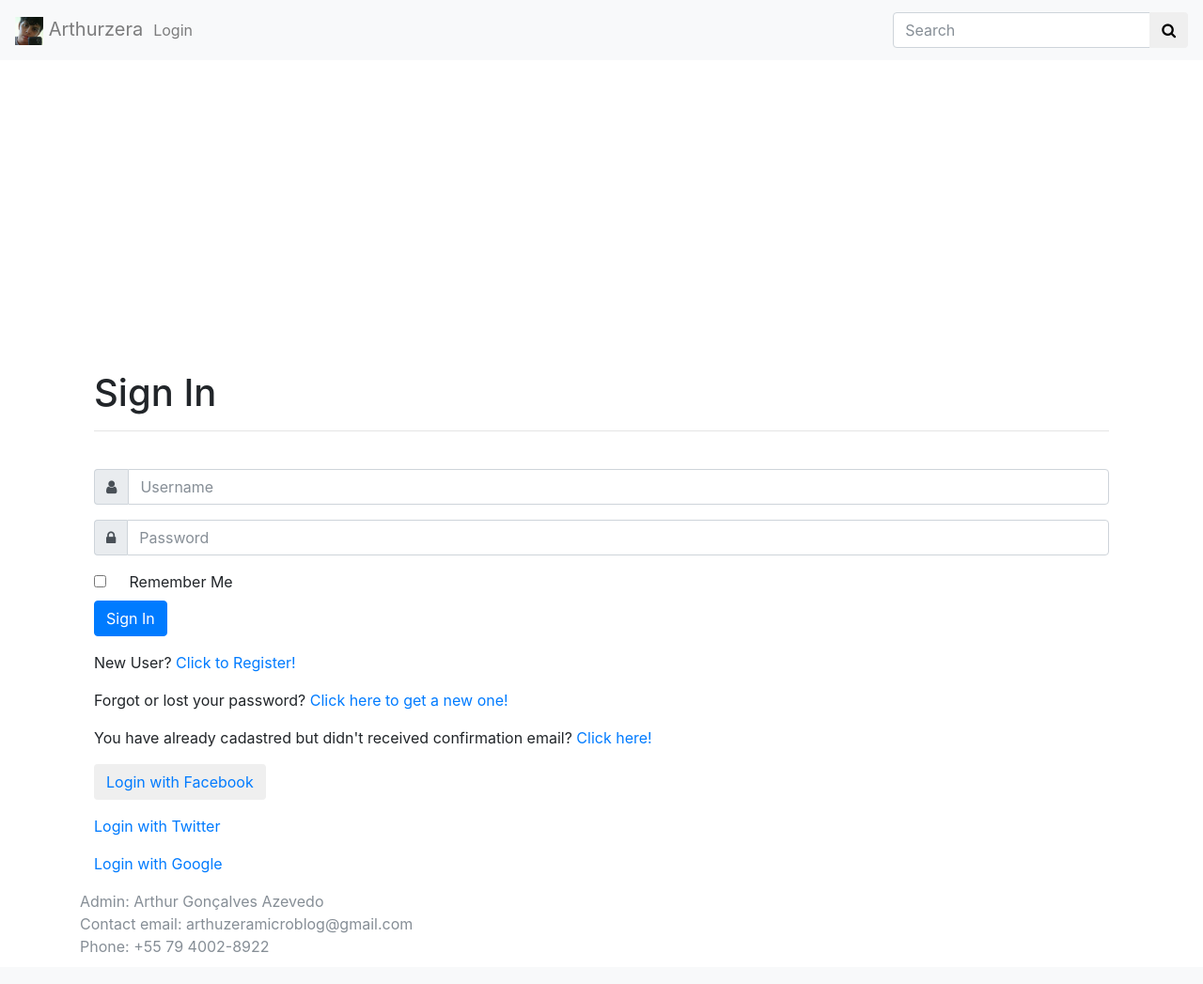
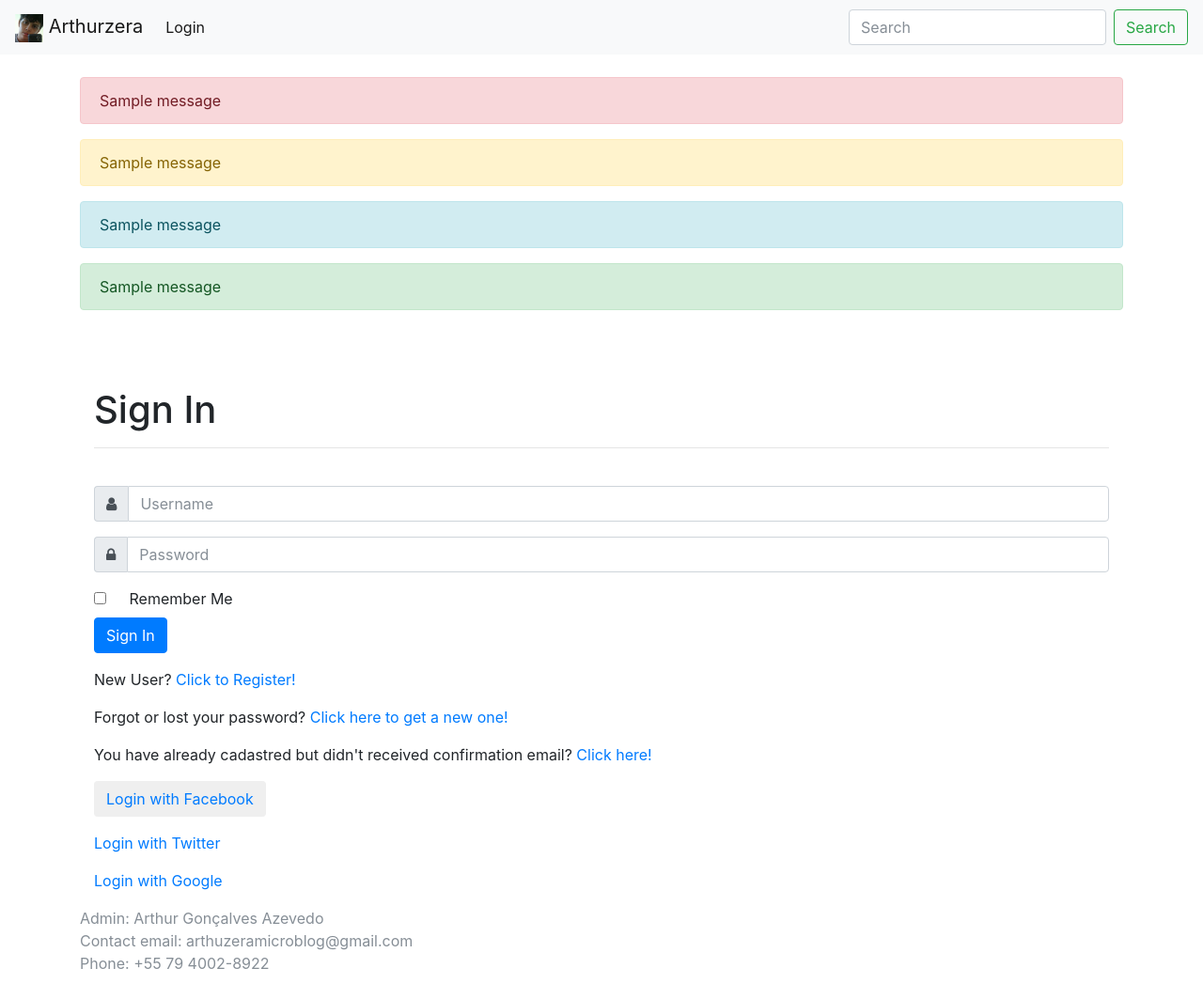
Before and after one commit to artur855/SmallBlog, a Flask app: a page that uses app/templates/html/base.html in a window 1280 px wide. Shown: the whole page at 94% size. Before the commit the page ends 1013 px from the top, so only its background shows below. Run offline with Flask 2, Linux system fonts and the light colour scheme; tables that the repository leaves empty hold one stand-in row (values such as "Sample post"); one stand-in notice (Sample message) is shown; parts of the project's set-up code (start-up, migrations or seed data) failed here and were passed over; some libraries are stand-ins or nearby versions.

Commit message:
Bug correction

```diff
--- a/app/__init__.py
+++ b/app/__init__.py
@@ -4,7 +4,6 @@ from flask_sqlalchemy import SQLAlchemy
 from flask_login import LoginManager
 from flask_mail import Mail
 from flask_dotenv import DotEnv
-import flask_debugtoolbar
 import logging
 from logging.handlers import SMTPHandler
 from flask_migrate import Migrate
@@ -23,7 +22,6 @@ db = SQLAlchemy(aplication)
 misaka = Misaka(aplication, math=True, highlight=True)
 aplication.config.from_object(Config)
 migrate = Migrate(aplication, db)
-toolbar = flask_debugtoolbar.DebugToolbarExtension(aplication)
 login = LoginManager(aplication)
 login.login_view = 'login'
 mail = Mail(aplication)
--- a/app/models.py
+++ b/app/models.py
@@ -69,7 +69,7 @@ class User(UserMixin, db.Model):
 class Post(db.Model):
 
     id = db.Column(db.Integer, primary_key=True)
-    body = db.Column(db.String(300))
+    body = db.Column(db.String(500))
     timestamp = db.Column(db.DateTime, index=True, default=datetime.now)
     user_id = db.Column(db.Integer, db.ForeignKey('user.id'))
 
--- a/app/static/css/base.css
+++ b/app/static/css/base.css
@@ -1,5 +1,9 @@
 /* base.css */
+body{
+    background-color: #DDD;
 
+
+}
 a.unstyled{
     text-decoration: none;
     color: inherit;"
--- a/app/templates/html/base.html
+++ b/app/templates/html/base.html
@@ -18,57 +18,53 @@
 
 <body>
     <header>
-        <nav class="navbar navbar-light bg-light" role="navigation">
-	        <a class="navbar-brand navbar-text" href="{{url_for('index')}}">
-	             <img src="{{url_for('static', filename='icons/arthurzera.jpg')}}" width="30px">
+        <nav class="navbar navbar-expand-lg navbar-light bg-light">
+            <a class="navbar-brand" href="#">
+                <img alt='Arthurzera icon' src="{{url_for('static', filename='icons/arthurzera.jpg')}}" width="30px">
                 Arthurzera
             </a>
-            <ul class="navbar-nav mr-auto mt-lg-0">
-                {% if current_user.is_anonymous %}
-                <li>
-                	<a class="navbar-text nav-item active" href="{{ url_for('login') }}">
-                		<i class="glyphicon glyphicon-log-in" style="margin-right: 5px; margin-left: -10px;"></i>Login
+            <button class="navbar-toggler" type="button" data-toggle="collapse" data-target="#navbarSupportedContent" aria-controls="navbarSupportedContent" aria-expanded="false" aria-label="Toggle navigation">
+                <span class="navbar-toggler-icon"></span>
+            </button>
+
+            <div class="collapse navbar-collapse" id="navbarSupportedContent">
+                <ul class="navbar-nav mr-auto">
+                    {% if current_user.is_anonymous%}
+                        <li class="nav-item active">
+                            <a class="nav-link" href="#">Login <span class="sr-only">(current)</span></a>
+                        </li>
+                    {% else %}
+                        <li class="nav-item">
+                            <a class="nav-link" href="{{url_for('user', username=username)}}">
+                                {{current_user.username}}
+                                <img src="{{current_user.profile_picture}}" width="30px" alt="User profile picture">
                             </a>
                         </li>
-                {% else %}
-                <li>
-                	<a class="navbar-text nav-item active" href="{{ url_for('user', username = current_user.username) }}">
-                            {{current_user.username}}
-                            <img  align="right" style=" margin-bottom: 40px;margin-top: -10px; margin-left: 20px; color: white;" src="{{current_user.profile_picture}}" width = "40" height="40">
-                    </a>
-                </li>
-                <li>
-                	<a class="navbar-text nav-item active" href="{{ url_for('logout') }}">
-                		Logout
-                	</a>
+                        <li class="nav-item">
+                            <a class="nav-link" href="{{url_for('logout')}}">Logout</a>
+
                         </li>
                     {% endif %}
                 </ul>
-                <form class="navbar-form navbar-right">
-                    <div class="input-group">
-                        <input type="text" class="form-control" placeholder="Search">
-                        <div class="input-group-btn">
-                            <button class="btn btn-default" type="submit">
-                                <i class="fa fa-search"></i>
-                                </button>
+                <form class="form-inline my-2 my-lg-0">
+                    <input class="form-control mr-sm-2" type="search" placeholder="Search" aria-label="Search">
+                    <button class="btn btn-outline-success my-2 my-sm-0" type="submit">Search</button>
+                </form>
             </div>
-                    </div>
-                </form>
-
         </nav>
-
     </header>
+    <br>
     <div class="container">
 
 
         {% for error in get_flashed_messages(category_filter=["error"]) %}
-        <p class=" alert alert-danger alert-dismissable fade in">{{ error }}</p>
+        <p class=" alert alert-danger alert-dismissable fade show">{{ error }}</p>
         {% endfor %} {% for warning in get_flashed_messages(category_filter=["warning"]) %}
-        <p class=" alert alert-warning alert-dismissable fade in">{{ warning }}</p>
+        <p class=" alert alert-warning alert-dismissable fade show">{{ warning }}</p>
         {% endfor %} {% for info in get_flashed_messages(category_filter=["info"]) %}
-        <p class=" alert alert-info alert-dismissable fade in">{{ info }}</p>
+        <p class=" alert alert-info alert-dismissable fade show">{{ info }}</p>
         {% endfor %} {% for message in get_flashed_messages(category_filter=["success"])%}
-        <p class=" alert alert-success alert-dismissable fade in">{{ message }}</p>
+        <p class=" alert alert-success alert-dismissable fade show">{{ message }}</p>
         {% endfor %}
     </div>
 
--- a/app/templates/html/index.html
+++ b/app/templates/html/index.html
@@ -6,7 +6,7 @@
     <form method="post" name="post">
         {{form.hidden_tag()}}
                 <div class="form-group">Say what you say</div>
-                <div class="form-group">{{form.post(class='form-control', placeholder="How you say it whenever you sayin' it", rows=10)}}</div>
+                <div class="form-group">{{form.post(class='form-control', placeholder="How you say it whenever you sayin' it")}}</div>
                 <div class="form-group">
                     {% for error in form.post.errors %}
                     <span style="color:red;">[{{error}}]</span>
--- a/app/views.py
+++ b/app/views.py
@@ -38,7 +38,7 @@ def index(page=1):
         except:
             flash('A error has occured', 'error')
             db.session.rollback()
-    posts = current_user.followed_posts().paginate(page, POSTS_PER_PAGE, False).items
+    posts = current_user.followed_posts().paginate(page, POSTS_PER_PAGE, False)
     return render_template('html/index.html', title='Home Page', form=form, posts=posts)
 
 
@@ -53,25 +53,15 @@ def logout():
     return redirect(url_for('login'))
 
 
-@aplication.route('/user/<username>/profile')
-@login_required
-def profile(username):
-    user = User.query.filter_by(username=username).first()
-    if user != current_user:
-        flash("You cant access another user edit page", 'warning')
-        return redirect(url_for('profile', username=current_user.username))
-    return render_template('html/profile.html', title='{} Profile'.format(username))
-
-
 @aplication.route('/user/<username>/profile/change/password', methods=['GET', 'POST'])
 @login_required
 def change_user_password(username):
     user = User.query.filter_by(username=username).first()
     if user != current_user:
-        return redirect(url_for('edit'))
+        return redirect(url_for('edit', username=username))
     if not user.password_hash:
         flash('You dont have a password!!', 'warning')
-        return redirect(url_for('profile', username=user.username))
+        return redirect(url_for('user', username=user.username))
     form = ChangePasswordForm()
     if form.validate_on_submit():
         if not user.check_password(form.old_password):
@@ -82,7 +72,7 @@ def change_user_password(username):
             db.session.add(user)
             db.session.commit()
             flash('Password changed with success!', 'success')
-            return redirect(url_for('profile', username=user.username))
+            return redirect(url_for('user', username=user.username))
         except IntegrityError:
             flash('A error has ocurred!! Contact a admin.', 'error')
 
@@ -93,8 +83,11 @@ def change_user_password(username):
 @login_required
 def edit(username):
     user = User.query.filter_by(username=username).first()
+    if not user:
+        flash('User not found', 'error')
+        return redirect(url_for('index'))
     if user != current_user:
-        return redirect(url_for('edit'))
+        return redirect(url_for('edit', username=username))
     form = ProfileForm()
     if form.validate_on_submit():
         user.username = form.username.data
@@ -103,7 +96,7 @@ def edit(username):
         db.session.add(user)
         db.session.commit()
         flash('Modifications made with sucess', 'success')
-        return redirect(url_for('profile', username=username))
+        return redirect(url_for('user', username=user.username))
     elif request.method == 'GET':
         form.username.data = user.username
         form.about_me.data = user.about_me
@@ -118,13 +111,14 @@ def edit(username):
 @login_required
 def user(username=None, page=1):
     if username == current_user.username or username == None:
-        posts = current_user.posts.paginate(page, POSTS_PER_PAGE, False)
+        posts = current_user.posts.paginate(
+            page, POSTS_PER_PAGE, False)
         return render_template('html/user.html', user=current_user, posts=posts)
     else:
         user = User.query.filter_by(username=username).first()
         if not user:
             flash('User {} not found.'.format(username), 'error')
-            redirect(url_for('index'))
+            return redirect(url_for('index'))
         posts = user.posts.paginate(page, POSTS_PER_PAGE, False)
         return render_template('html/user.html', user=user, posts=posts)
 
@@ -308,14 +302,14 @@ def reset():
             if current_user.email_confirmed:
                 send_password_reset_email(current_user.email)
                 flash('Please check your email for a password reset link', 'success')
-                return redirect(url_for('profile', username=current_user.username))
+                return redirect(url_for('user', username=current_user.username))
             else:
                 flash(
                     'Your email address must be confirmed before changing the password!', 'error')
-            return redirect(url_for('profile', username=current_user.username))
+            return redirect(url_for('user', username=current_user.username))
         except:
             flash('A error has occured', 'error')
-            return redirect(url_for('profile', username=current_user.username))
+            return redirect(url_for('user', username=current_user.username))
 
     if form.validate_on_submit():
         try:
--- a/requirements.txt
+++ b/requirements.txt
@@ -6,7 +6,6 @@ chardet==3.0.4
 click==6.7
 dominate==2.3.1
 Flask==0.12.2
-Flask-DebugToolbar==0.10.1
 Flask-DotEnv==0.1.1
 Flask-Login==0.4.1
 Flask-Mail==0.9.1
```
Also changed, not shown: app/templates/html/post.html (+8 -6 lines). Lines whose indentation alone changed are shown as unchanged.
